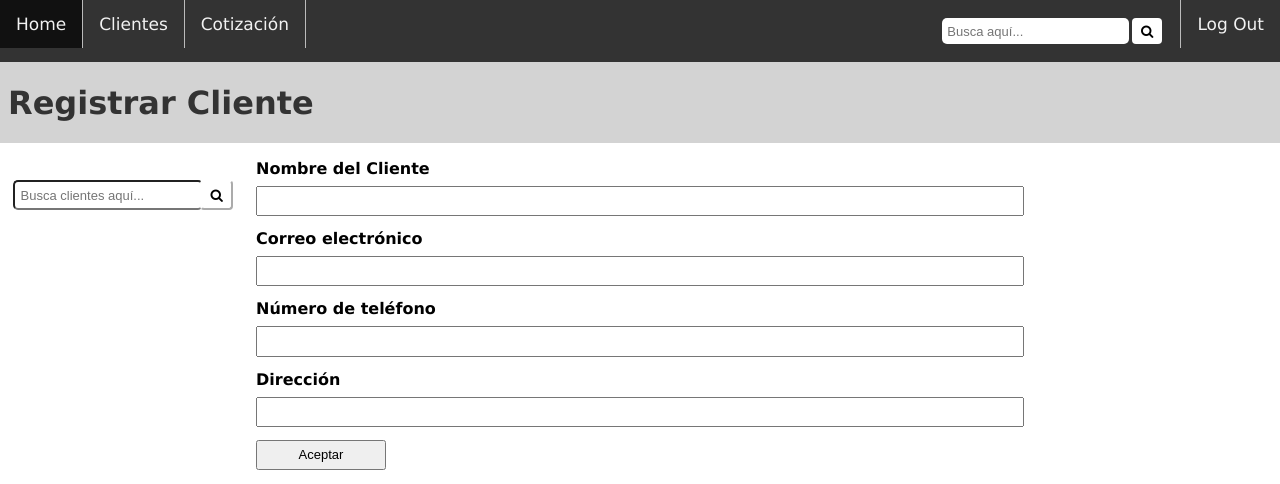
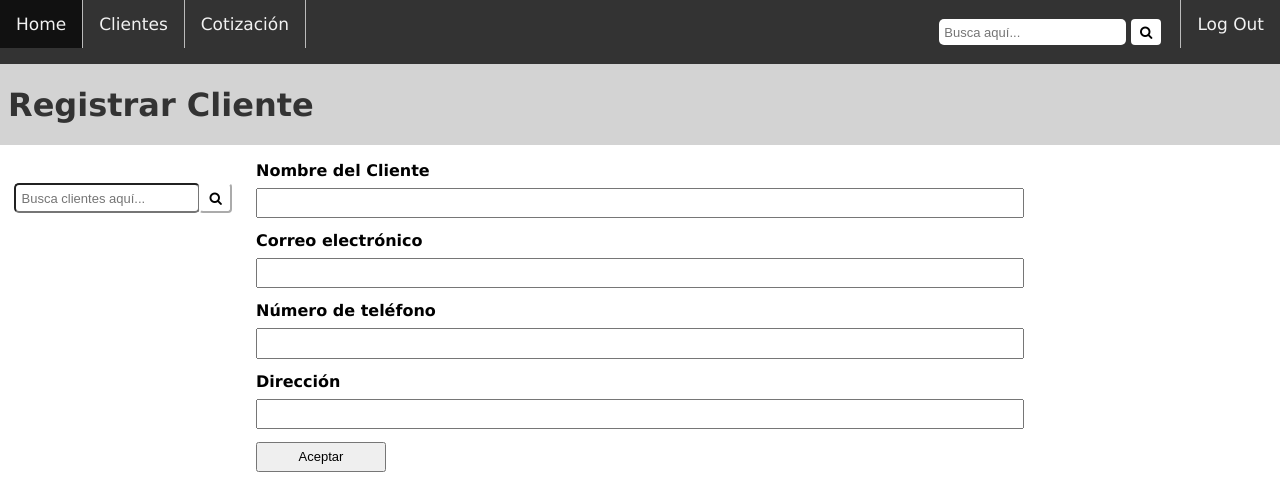
Before and after one commit to ChrisPoul/Glastore, a Flask app: page /customer/add in a window 1280 px wide. Shown: the top 484 px of the page. Run offline with Flask 2, Linux system fonts and the light colour scheme; the visitor is signed in with stand-in values (Sample User, id 1); data comes from the database, SQL or seed files in the repository; data that the repository does not hold is empty.

Commit message:
Changed look of auth views

```diff
--- a/Glastore/static/styles/style.css
+++ b/Glastore/static/styles/style.css
@@ -111,11 +111,13 @@ textarea {
 table {
     width: 100%;
 }
+.search_bar {
+    vertical-align: middle;
+}
 .search_bar td {
     width: 99%;
     margin: auto;
-    padding: 0;
-    vertical-align: middle;
+    padding: auto;
 }
 .search_bar input {
     margin: 0;
```
